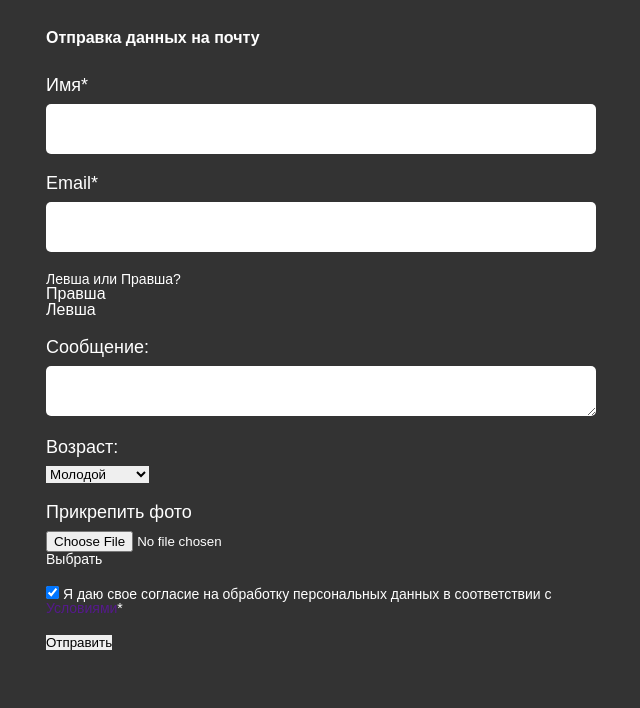
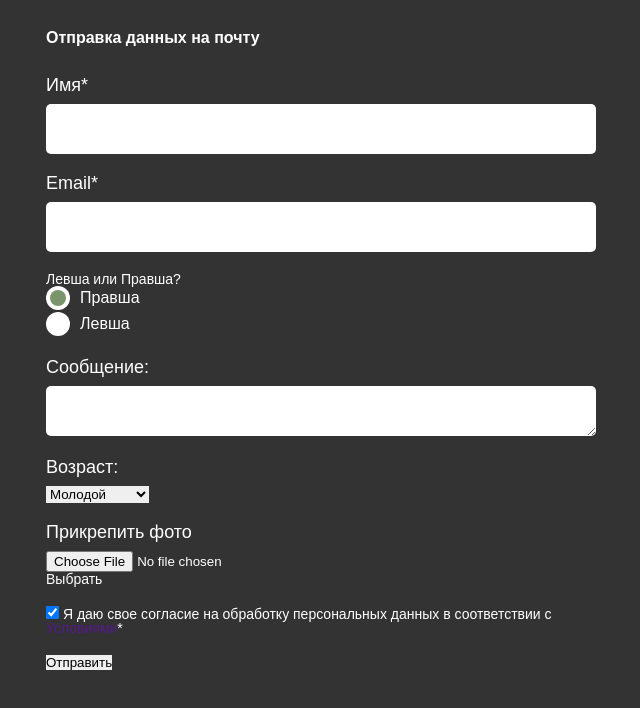
Before and after one commit to AlekseyPuchko/Ajax.PHPMailer, a plain HTML site: page index.html in a window 1280 px wide. Shown: the whole page, without its empty margins (319-959 px from the left). Drawn offline with Linux system fonts and the light colour scheme.

Commit message:
Edit style.css

```diff
--- a/css/style.css
+++ b/css/style.css
@@ -82,6 +82,34 @@ textarea.form-input {
 .options__input {
     display: none;
 }
+.options__input:checked + .options__label::after {
+    transform: scale(1);
+}
 .options__label {
+    display: inline-flex;
     font-size: 16px;
+    line-height: 140%;
+    align-items: center;
+    position: relative;
 }
+.options__label::before {
+    content: "";
+    align-self: flex-start;
+    flex: 0 0 24px;
+    height: 24px;
+    background-color: #fff;
+    border-radius: 50%;
+    margin: 0px 10px 0px 0px;
+}
+.options__label::after {
+    transition: transform 0.5s ease 0s;
+    content: "";
+    position: absolute;
+    top: 4px;
+    left: 4px;
+    width: 16px;
+    height: 16px;
+    background-color: #7a956b;
+    border-radius: 50%;
+    transform: scale(0);
+}
--- a/index.html
+++ b/index.html
@@ -47,7 +47,7 @@
                                 <label
                                     for="formRightHanded"
                                     class="options__label"
-                                    >Правша</label
+                                    ><span>Правша</span></label
                                 >
                             </div>
                             <div class="options__item">
@@ -61,7 +61,7 @@
                                 <label
                                     for="formLeftHanded"
                                     class="options__label"
-                                    >Левша</label
+                                    ><span>Левша</span></label
                                 >
                             </div>
                         </div>
```
